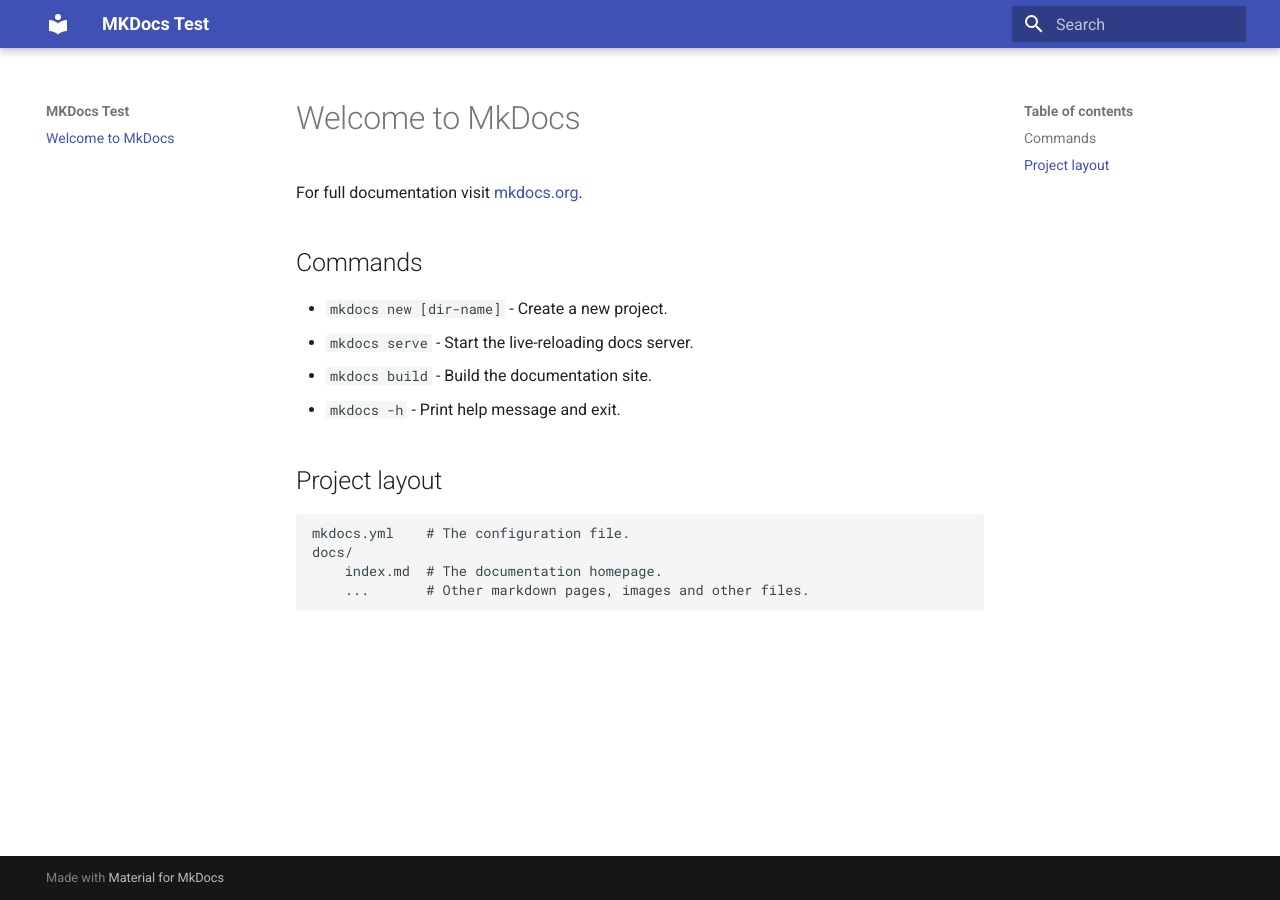
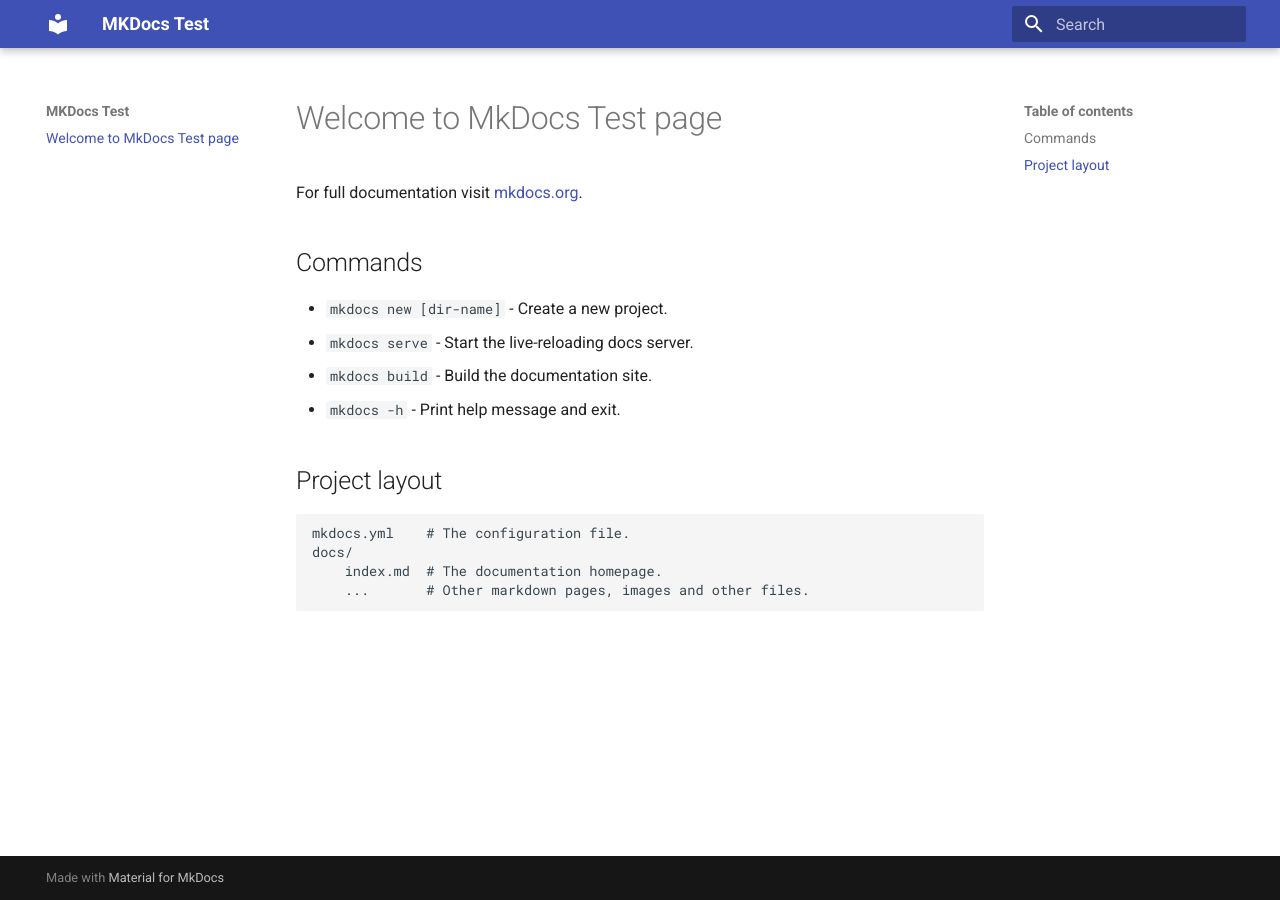
Before and after one commit to n0lr4m/mkdocs-test, an MkDocs documentation site: the page built from docs/index.md, in a window 1280 px wide. Built offline with MkDocs 1.6.1 and Material for MkDocs 9.7.7, drawn with Linux system fonts in a browser that asks for light colours.

Commit message:
change to test github actions

```diff
--- a/docs/index.md
+++ b/docs/index.md
@@ -1,4 +1,4 @@
-# Welcome to MkDocs
+# Welcome to MkDocs Test page
 
 For full documentation visit [mkdocs.org](https://www.mkdocs.org).
 
```
